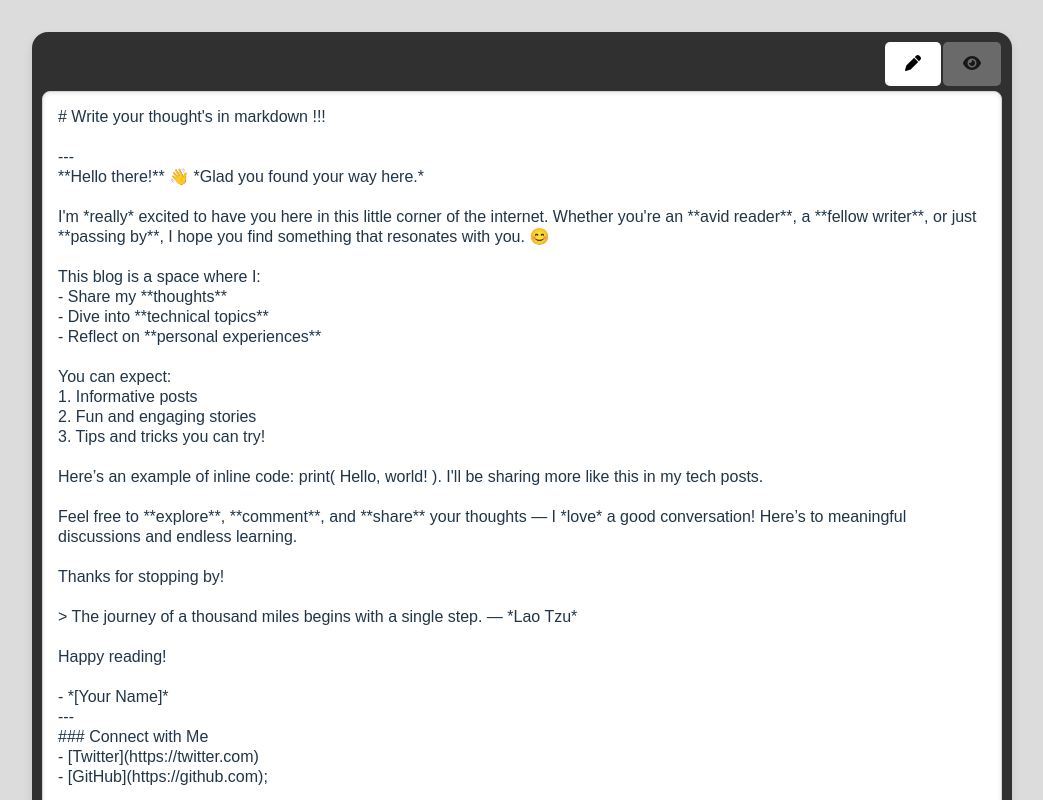
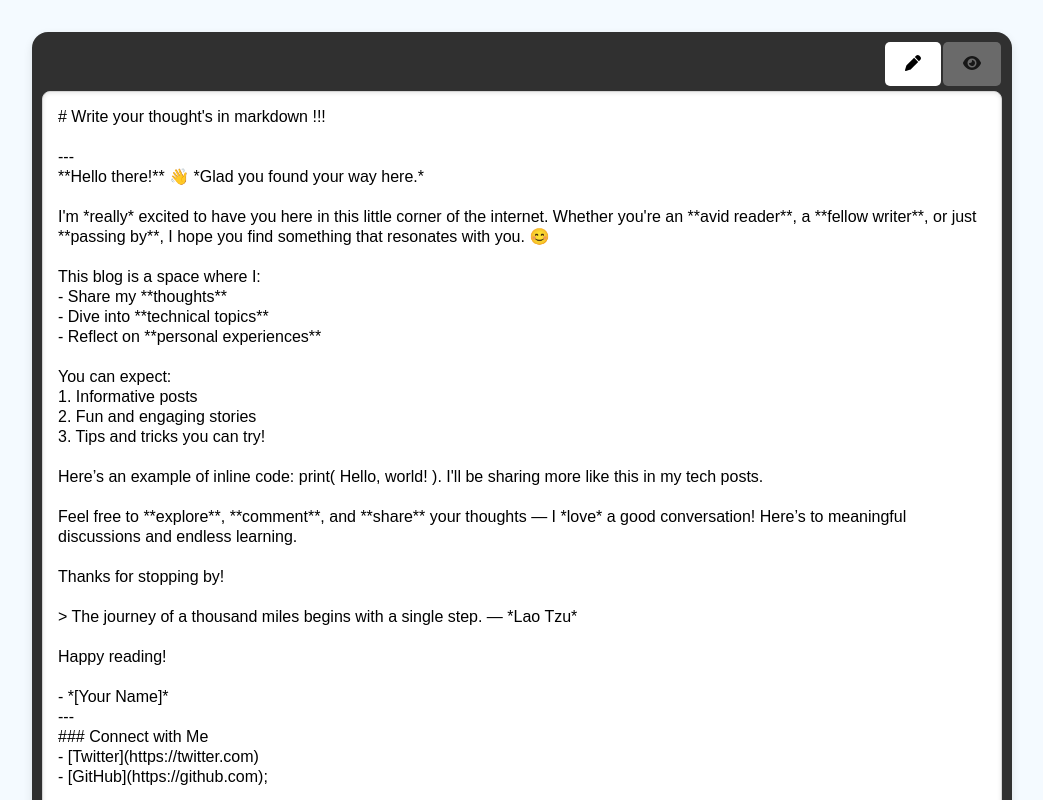
Before and after one commit to akhilsharmaa/advium, a React (Vite) app in the folder frontend/: page / in a window 1280 px wide. Shown: the top 800 px of the page, without its empty margins (118-1161 px from the left). Built offline with nearby package versions, Linux system fonts and the light colour scheme.

Commit message:
Drag and drop image showing it in thumbnail view completed

```diff
--- a/frontend/src/App.css
+++ b/frontend/src/App.css
@@ -1,5 +1,6 @@
 body{
-  background-color: #dcdcdc;
+  background-color: #f4faff;
+  color: #000000;
 }
 
 #root {
```
Also changed, not shown: 1 other file (tests, documents, lock files or other folders).
